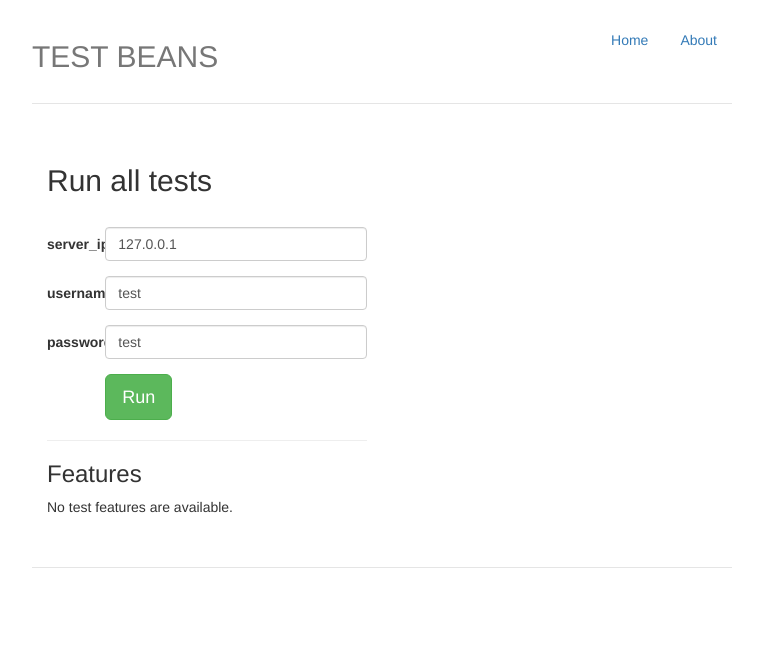
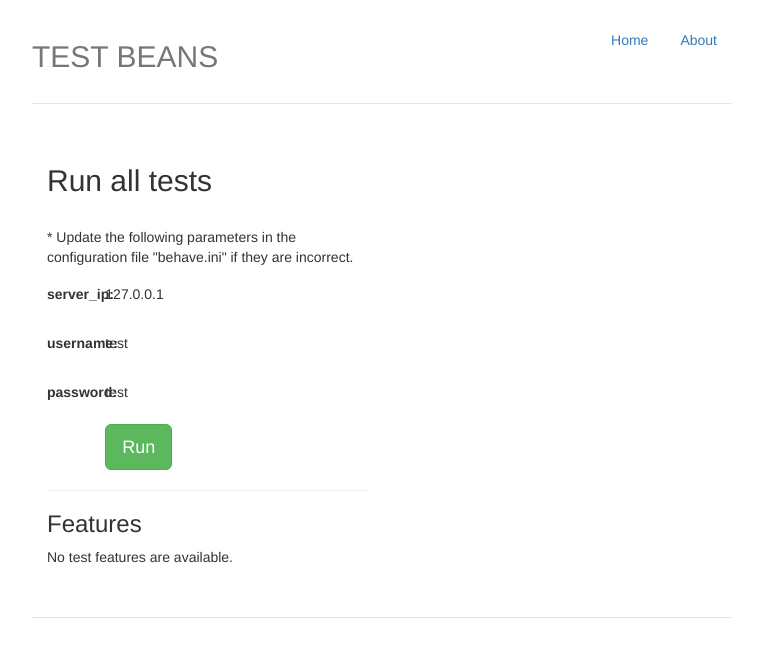
Before and after one commit to layheng/testbeans, a Django app: page /tester/ in a window 1280 px wide. Shown: the top 649 px of the page, without its empty margins (258-1021 px from the left). Run offline with Django 3.2, Linux system fonts and the light colour scheme; data comes from the database, SQL or seed files in the repository; data that the repository does not hold is empty; some libraries are stand-ins or nearby versions.

Commit message:
update view for user data

```diff
--- a/tester/templates/tester/index.html
+++ b/tester/templates/tester/index.html
@@ -39,12 +39,13 @@
             <h2>Run all tests</h2> <br>
             <form class="form-horizontal" action="{% url 'tester:result' %}" method="post">
                 {% csrf_token %}
+                <p>* Update the following parameters in the configuration file "behave.ini" if they are incorrect.</p>
                 {% for userdata in user_data_list %}
                 <div class="form-group">
-                        <label class="col-sm-2 control-label" for="{{userdata}}">{{userdata}}:</label>
-                        <div class="col-sm-10">
-                             <input class="form-control" id="{{userdata}}" type="text" value="{{ userdata.value  }}">
-                        </div>
+                     <label class="col-sm-2 control-label" for="{{userdata}}">{{userdata}}:</label>
+                     <div class="col-sm-10">
+                        <p class="form-control-static">{{ userdata.value  }}</p>
+                     </div>
                 </div>
                 {% endfor %}
                 <div class="form-group">
```
